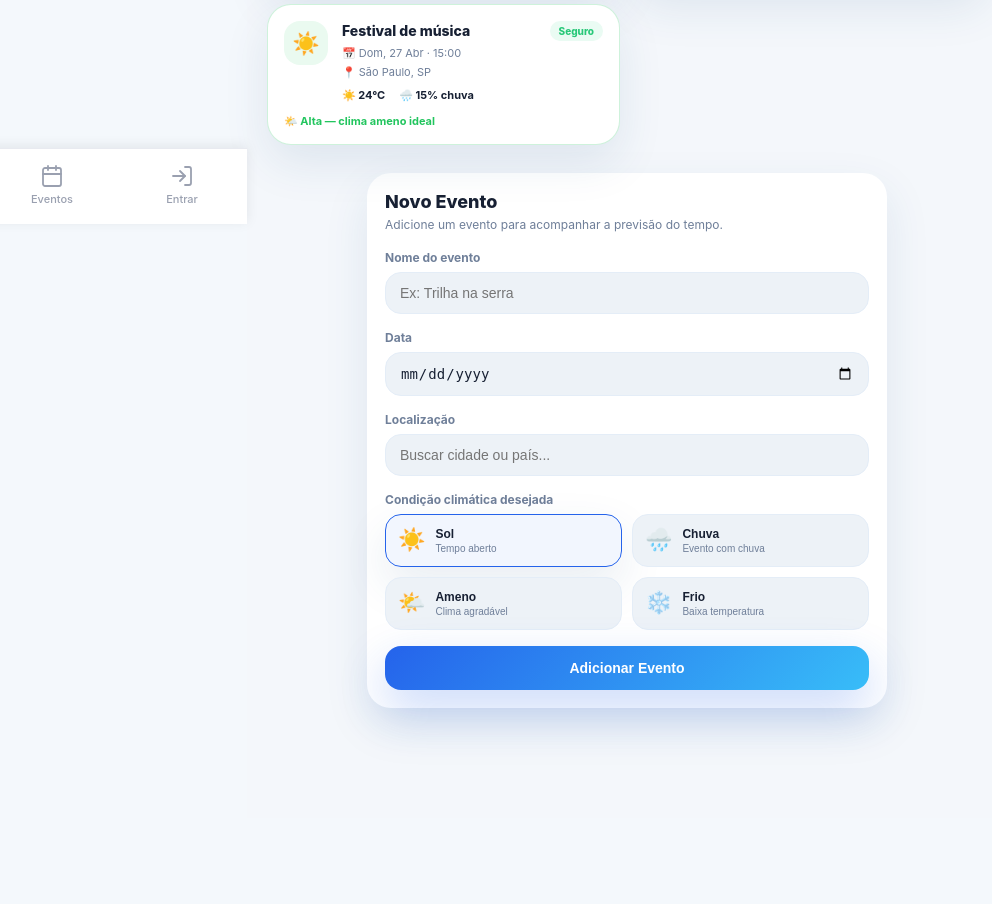
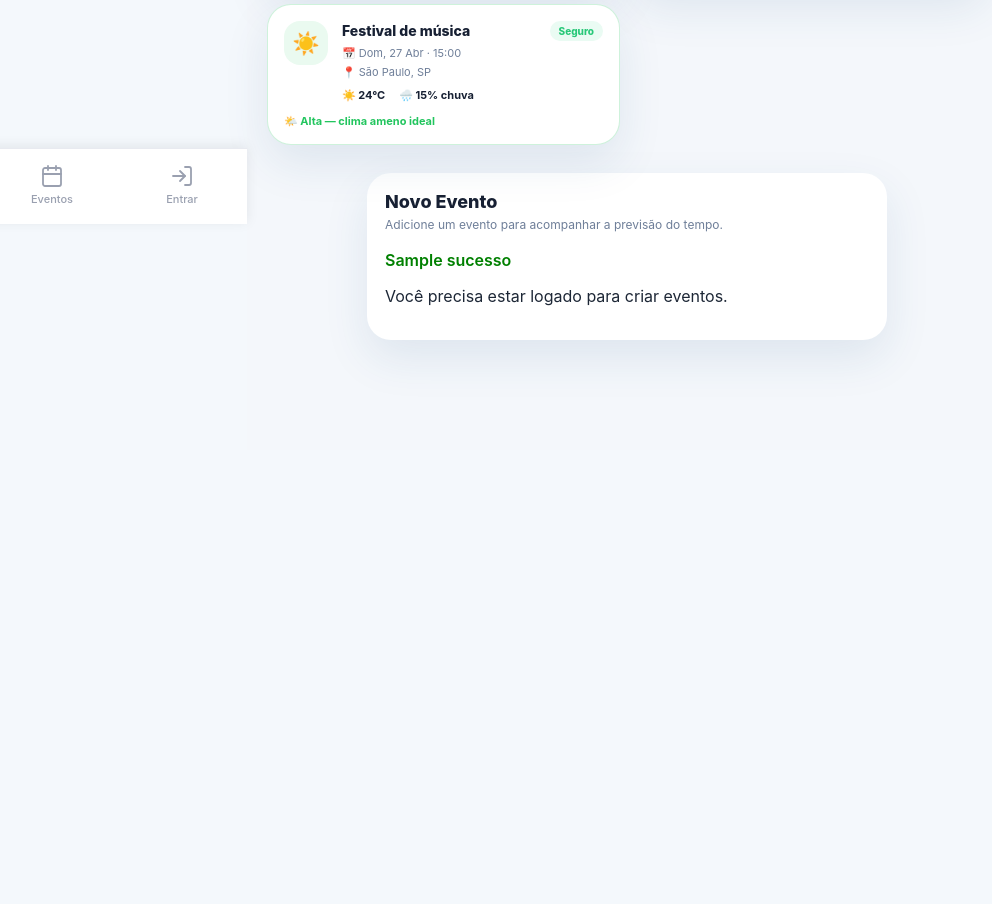
Before and after one commit to raphaabreu16/ClimaGo---Django, a Django app: template templates/core/eventos.html in a window 1280 px wide. Shown: the part 576-1480 px from the top of the page, without its empty margins (13-1005 px from the left). After the commit the page ends 932 px from the top, so only its background shows below. Run offline with Django 5.2, Linux system fonts and the light colour scheme; the template is opened without the code that fills it: most values are stand-ins (such as "Sample title", 1, 10 or a date in 2020).

Commit message:
novo formulário eventos

```diff
--- a/templates/core/eventos.html
+++ b/templates/core/eventos.html
@@ -260,9 +260,8 @@
     </section>
 
 
-    <!-- FORMULÁRIO ESTÁTICO DE NOVO EVENTO -->
+    <!-- FORMULÁRIO NOVO EVENTO -->
     <section class="new-event-section" id="novo-evento">
-
     <article class="new-event-card">
 
         <div class="new-event-header">
@@ -270,71 +269,53 @@
             <p>Adicione um evento para acompanhar a previsão do tempo.</p>
         </div>
 
-            <form class="new-event-form">
+        {% if sucesso %}
+            <p style="color: green; font-weight: 600;">{{ sucesso }}</p>
+        {% endif %}
+
+        {% if not user.is_authenticated %}
+            <p>Você precisa estar <a href="{% url 'login' %}">logado</a> para criar eventos.</p>
+        {% else %}
+        <form method="POST" class="new-event-form">
+            {% csrf_token %}
 
             <div class="form-group">
-                    <label for="event-name">Nome do evento</label>
-                    <input type="text" id="event-name" placeholder="Ex: Trilha na serra">
+                <label>Nome do evento</label>
+                {{ form.titulo }}
             </div>
 
             <div class="form-group">
-                    <label for="event-date">Data</label>
-                    <input type="date" id="event-date">
+                <label>Data e hora de início</label>
+                {{ form.data_inicio }}
             </div>
 
             <div class="form-group">
-                    <label for="event-location">Localização</label>
-                    <input type="text" id="event-location" placeholder="Buscar cidade ou país...">
+                <label>Data e hora de fim</label>
+                {{ form.data_fim }}
             </div>
 
             <div class="form-group">
-                    <label>Condição climática desejada</label>
-
-                    <div class="weather-preference-grid">
-
-                        <button type="button" class="weather-preference-card active">
-                            <span>☀️</span>
-                            <div>
-                                <strong>Sol</strong>
-                                <small>Tempo aberto</small>
-                            </div>
-                        </button>
-
-                        <button type="button" class="weather-preference-card">
-                            <span>🌧️</span>
-                            <div>
-                                <strong>Chuva</strong>
-                                <small>Evento com chuva</small>
-                            </div>
-                        </button>
-
-                        <button type="button" class="weather-preference-card">
-                            <span>🌤️</span>
-                            <div>
-                                <strong>Ameno</strong>
-                                <small>Clima agradável</small>
-                            </div>
-                        </button>
-
-                        <button type="button" class="weather-preference-card">
-                            <span>❄️</span>
-                            <div>
-                                <strong>Frio</strong>
-                                <small>Baixa temperatura</small>
-                            </div>
-                        </button>
-
-                    </div>
+                <label>Localização</label>
+                {{ form.local_evento }}
             </div>
 
-                <button type="button" class="submit-event-button">
+            <div class="form-group">
+                <label>Tipo de evento</label>
+                {{ form.tipo_evento }}
+            </div>
+
+            <div class="form-group">
+                <label>Descrição</label>
+                {{ form.descricao }}
+            </div>
+
+            <button type="submit" class="submit-event-button">
                 Adicionar Evento
             </button>
-
         </form>
+        {% endif %}
 
     </article>
-
 </section>
 
 </main>
```
Lines whose indentation alone changed are shown as unchanged.
